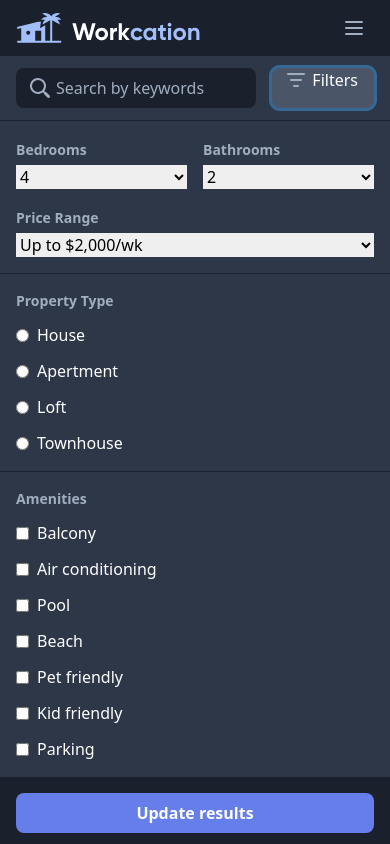
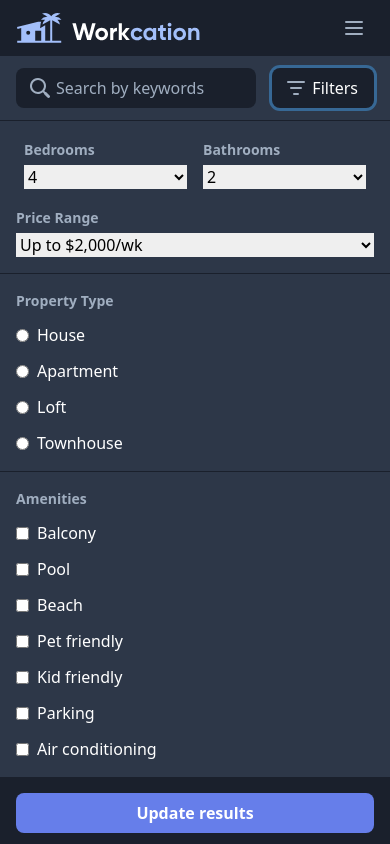
Before and after one commit to upmedia/workcation, a Vue app: page / in a window 390 px wide. Both pictures are taken after a click on the button "Filters". Shown: the top 844 px of the page. Built offline with nearby package versions, Linux system fonts and the light colour scheme; what @tailwindcss/custom-forms would draw is missing.

Commit message:
Added responsive design for search filter

```diff
--- a/src/components/SearchFilters.vue
+++ b/src/components/SearchFilters.vue
@@ -13,16 +13,20 @@
                 />
             </div>
 
-            <button class="ml-4 inline-flex bg-gray-700 hover:bg-gray-600 focus:outline-none focus:shadow-outline rounded-lg shadow pl-3 pr-4">
+            <button type="button"
+                class="ml-4 inline-flex items-center  focus:outline-none focus:shadow-outline rounded-lg pl-3 pr-4"
+                @click="toggle"
+                :class="{ 'bg-gray-900 hover:bg-gray-800' : isOpen, 'bg-gray-700 hover:bg-gray-600 shadow' : !isOpen }"
+            >
                 <svg class="h-6 w-6 fill-current text-gray-500" viewBox="0 0 24 24" xmlns="http://www.w3.org/2000/svg">
                     <path d="M3 6a1 1 0 0 1 1-1h16a1 1 0 1 1 0 2H4a1 1 0 0 1-1-1zm3 6a1 1 0 0 1 1-1h10a1 1 0 1 1 0 2H7a1 1 0 0 1-1-1zm4 5a1 1 0 1 0 0 2h4a1 1 0 1 0 0-2h-4z"/>
                 </svg>
                 <span class="ml-1 text-white font-medium">Filters</span>
             </button>
         </div>
-        <form>
-            <fieldset class="px-4 py-4 border-t border-gray-900">
-                <div class="flex -mx-2">
+        <form v-show="isOpen">
+            <div class="px-4 py-4 border-t border-gray-900 sm:flex sm:-mx-2">
+                <div class="flex sm:w-1/2">
                     <label class="block w-1/2 px-2">
                         <span class="text-sm font-semibold text-gray-500">Bedrooms</span>
                         <select class="mt-1 form-select block w-full">
@@ -36,7 +40,7 @@
                         </select>
                     </label>
                 </div>
-                <div class="mt-4">
+                <div class="mt-4 sm:w-1/2 sm:mt-0 sm:px-2">
                     <label>
                         <span class="text-sm font-semibold text-gray-500">Price Range</span>
                         <select class="mt-1 form-select block w-full">
@@ -44,59 +48,64 @@
                         </select>
                     </label>
                 </div>
-            </fieldset>
-            <fieldset class="px-4 py-4 border-t border-gray-900">
+            </div>
+            <div class="px-4 py-4 border-t border-gray-900">
                 <span class="block text-sm font-semibold text-gray-500">Property Type</span>
-                <label class="mt-3 flex items-center">
+                <div class="sm:flex sm:-mx-2">
+                     <label class="mt-3 sm:w-1/4 sm:px-2 flex items-center">
                         <input class="form-radio" name="propertyType" type="radio">
                         <span class="ml-2 text-white">House</span>
                     </label>
-                <label class="mt-3 flex items-center">
+                    <label class="mt-3 sm:w-1/4 sm:px-2 flex items-center">
                         <input class="form-radio" name="propertyType" type="radio">
-                    <span class="ml-2 text-white">Apertment</span>
+                        <span class="ml-2 text-white">Apartment</span>
                     </label>
-                <label class="mt-3 flex items-center">
+                    <label class="mt-3 sm:w-1/4 sm:px-2 flex items-center">
                         <input class="form-radio" name="propertyType" type="radio">
                         <span class="ml-2 text-white">Loft</span>
                     </label>
-                <label class="mt-3 flex items-center">
+                    <label class="mt-3 sm:w-1/4 sm:px-2 flex items-center">
                         <input class="form-radio" name="propertyType" type="radio">
                         <span class="ml-2 text-white">Townhouse</span>
                     </label>
-            </fieldset>
-            <fieldset class="px-4 py-4 border-t border-gray-900">
+                </div>
+            </div>
+            <div class="px-4 py-4 border-t border-gray-900">
                 <span class="block text-sm font-semibold text-gray-500">Amenities</span>
-                <label class="mt-3 flex items-center">
+                <div class="sm:flex sm:flex-wrap sm:-mx-2">
+                    <label class="mt-3 flex sm:w-1/4 sm:px-2 items-center">
                         <input type="checkbox" class="form-checkbox">
                         <span class="ml-2 text-white">Balcony</span>
                     </label>
-                <label class="mt-3 flex items-center">
+                    <label class="mt-3 flex sm:w-1/4 sm:px-2 items-center">
+                        <input type="checkbox" class="form-checkbox">
+                        <span class="ml-2 text-white">Pool</span>
+                    </label>
+                    <label class="mt-3 flex sm:w-1/4 sm:px-2 items-center">
+                        <input type="checkbox" class="form-checkbox">
+                        <span class="ml-2 text-white">Beach</span>
+                    </label>
+                    <label class="mt-3 flex sm:w-1/4 sm:px-2 items-center">
+                        <input type="checkbox" class="form-checkbox">
+                        <span class="ml-2 text-white">Pet friendly</span>
+                    </label>
+                    <label class="mt-3 flex sm:w-1/4 sm:px-2 items-center">
+                        <input type="checkbox" class="form-checkbox">
+                        <span class="ml-2 text-white">Kid friendly</span>
+                    </label>
+                    <label class="mt-3 flex sm:w-1/4 sm:px-2 items-center">
+                        <input type="checkbox" class="form-checkbox">
+                        <span class="ml-2 text-white">Parking</span>
+                    </label>
+                    <label class="mt-3 flex sm:w-1/2 sm:px-2 items-center">
                         <input type="checkbox" class="form-checkbox">
                         <span class="ml-2 text-white">Air conditioning</span>
                     </label>
-                <label class="mt-3 flex items-center">
-                    <input type="checkbox" class="form-checkbox">
-                    <span class="ml-2 text-white">Pool</span>
-                </label>
-                <label class="mt-3 flex items-center">
-                    <input type="checkbox" class="form-checkbox">
-                    <span class="ml-2 text-white">Beach</span>
-                </label>
-                <label class="mt-3 flex items-center">
-                    <input type="checkbox" class="form-checkbox">
-                    <span class="ml-2 text-white">Pet friendly</span>
-                </label>
-                <label class="mt-3 flex items-center">
-                    <input type="checkbox" class="form-checkbox">
-                    <span class="ml-2 text-white">Kid friendly</span>
-                </label>
-                <label class="mt-3 flex items-center">
-                    <input type="checkbox" class="form-checkbox">
-                    <span class="ml-2 text-white">Parking</span>
-                </label>
-            </fieldset>
-            <div class="bg-gray-900 px-4 py-4">
-                <button type="submit" class="block w-full px-4 py-2 bg-indigo-500 hover:bg-indigo-400 font-semibold text-white rounded-lg">
+
+                </div>
+            </div>
+            <div class="bg-gray-900 px-4 py-4 sm:text-right">
+                <button type="submit" class="block w-full sm:w-auto sm:inline-block px-4 py-2 bg-indigo-500 hover:bg-indigo-400 font-semibold text-white rounded-lg">
                     Update results
                 </button>
             </div>
@@ -110,11 +119,13 @@ export default {
     props: [],
     data() {
         return {
-
+            isOpen: false,
         }
     },
     methods: {
-
+        toggle() {
+            this.isOpen = !this.isOpen
+        }
     },
 }
 </script>
```
Lines whose indentation alone changed are shown as unchanged.
